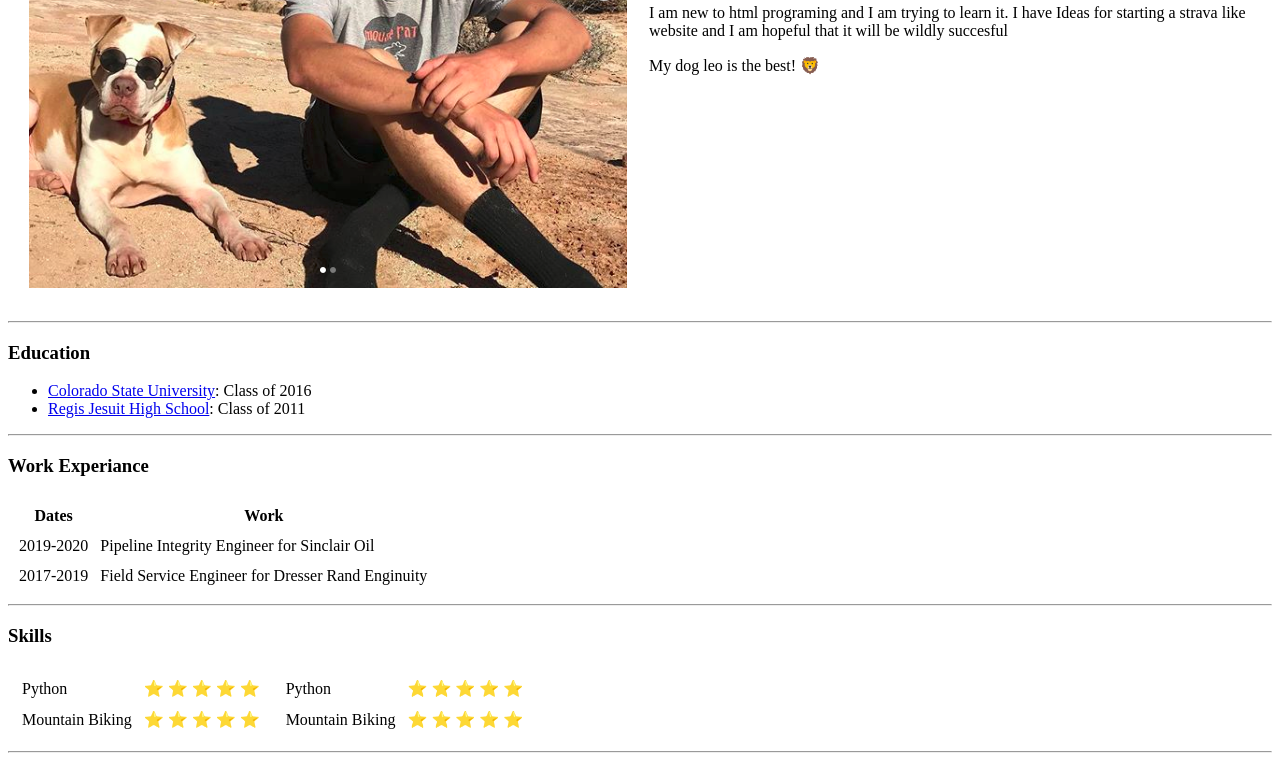
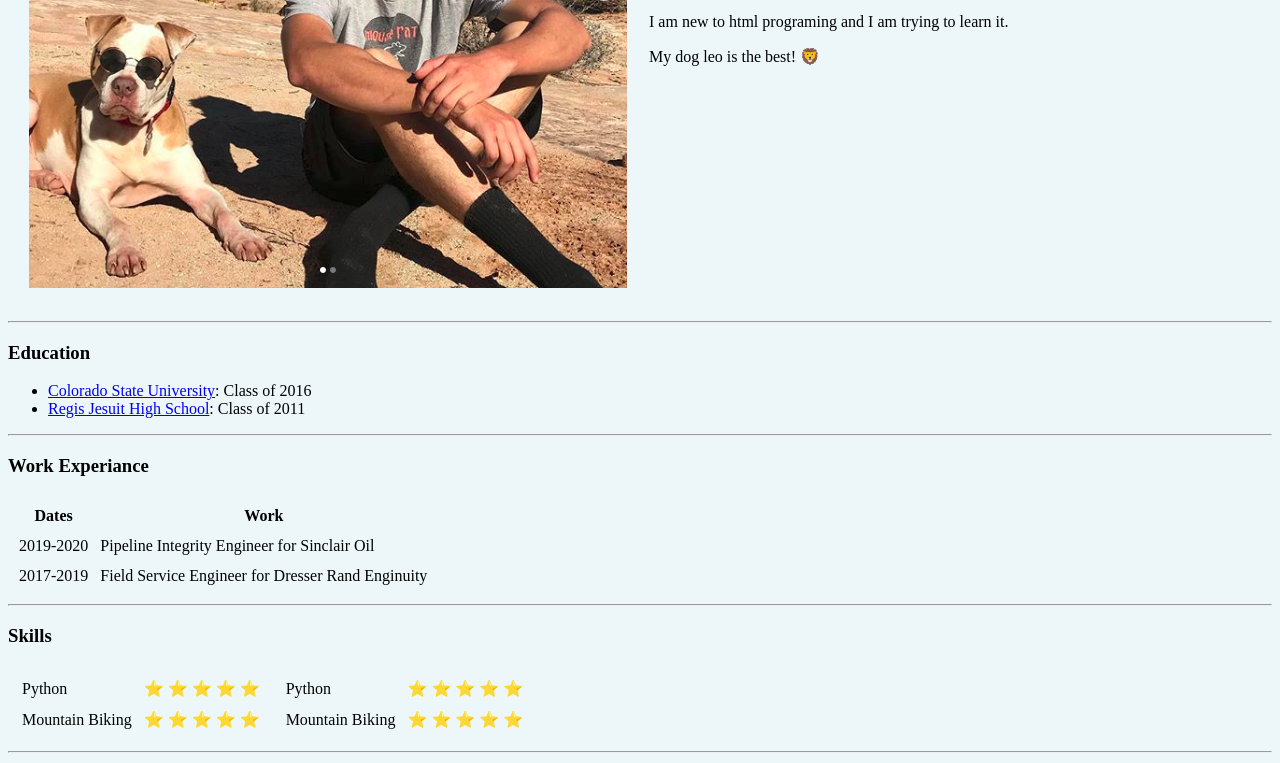
Before and after one commit to Devinml/CV, a plain HTML site: page HTML-Personal Site/index.html in a window 1280 px wide. Shown: the part 339-1102 px from the top of the page. Drawn offline with Linux system fonts and the light colour scheme.

Commit message:
changed colors

```diff
--- a/HTML-Personal Site/index.html
+++ b/HTML-Personal Site/index.html
@@ -5,13 +5,13 @@
     <meta name="viewport" content="width=device-width, initial-scale=1.0">
     <title>Devin's Personal Site</title>
 </head>
-<body>
+<body style="background-color:#edf7fa;">
     <table cellspacing = "20">
         <tr>
             <td><img src="devinlink.png" alt="Devin Link Data Science"></td>
             <td><h1>Devin Link</h1>
                 <p><em>A ding dong trying to figure out how to start a buisness</em></p>
-                <p> I am new to html programing and I am trying to learn it. I have Ideas for starting a strava like website and I am hopeful that it will be wildly succesful</p>
+                <p> I am new to html programing and I am trying to learn it. </p>
                 <p>My dog leo is the best! &#129409;</p>
             </td>
 
```
